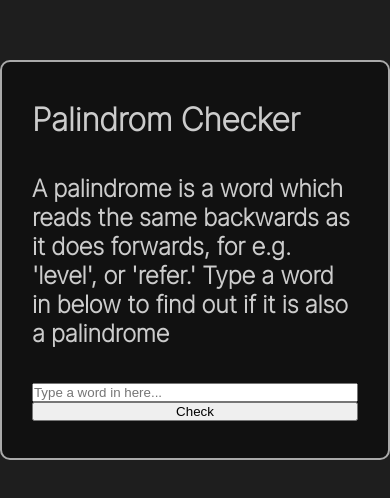
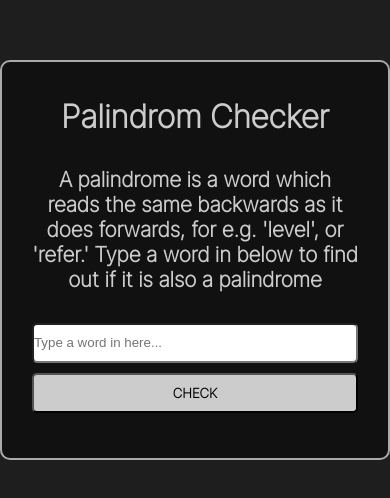
Before and after one commit to asbhogal/Palindrome-Checker, a plain HTML site: page index.html in a window 390 px wide. Shown: the part 162-660 px from the top of the page. Drawn offline with Linux system fonts and the light colour scheme.

Commit message:
added cross-browser-support mixin and add. styling

```diff
--- a/src/partials/_mixins.scss
+++ b/src/partials/_mixins.scss
@@ -0,0 +1,8 @@
+@import 'variables';
+
+@mixin cross-browser-support-transition-set {
+    transition:             $transition-03;
+    -webkit-transition:     $transition-03;
+    -moz-transition:        $transition-03;
+    -o-transition:          $transition-03;
+}
--- a/src/partials/_responsive.scss
+++ b/src/partials/_responsive.scss
@@ -0,0 +1,6 @@
+@media only screen and (max-width: 500px) {
+    .container {
+        height: auto;
+        text-align: center;
+    }
+}
--- a/src/partials/_typography.scss
+++ b/src/partials/_typography.scss
@@ -4,3 +4,13 @@ body {
     font-family: 'Inter Tight', sans-serif;
     color: #ccc;
 }
+
+button {
+    font-family: 'Inter Tight', sans-serif;
+    text-transform: uppercase;
+    font-weight: 600;
+}
+
+h2 {
+    font-size: 1.3125rem;
+}
--- a/src/partials/_variables.scss
+++ b/src/partials/_variables.scss
@@ -0,0 +1 @@
+$transition-03: all 0.3s ease-in;
--- a/style.scss
+++ b/style.scss
@@ -17,5 +17,21 @@
     #palindrome-section {
         display: flex;
         flex-direction: column;
+        #palindrome-user-input,
+        #palindrome-check {
+            height: 2.5rem;
+            margin-bottom: .625rem;
+            border-radius: .3125rem;
+        }
+        #palindrome-check {
+            cursor: pointer;
+            background: #ccc;
+            @include cross-browser-support-transition-set;
+            &:hover {
+                background: #1e1e1e;
+                color: #ccc;
+                @include cross-browser-support-transition-set;
+            }
+        }
     }
 }
```
Also changed, not shown: dist/style.css, 1 other file.
